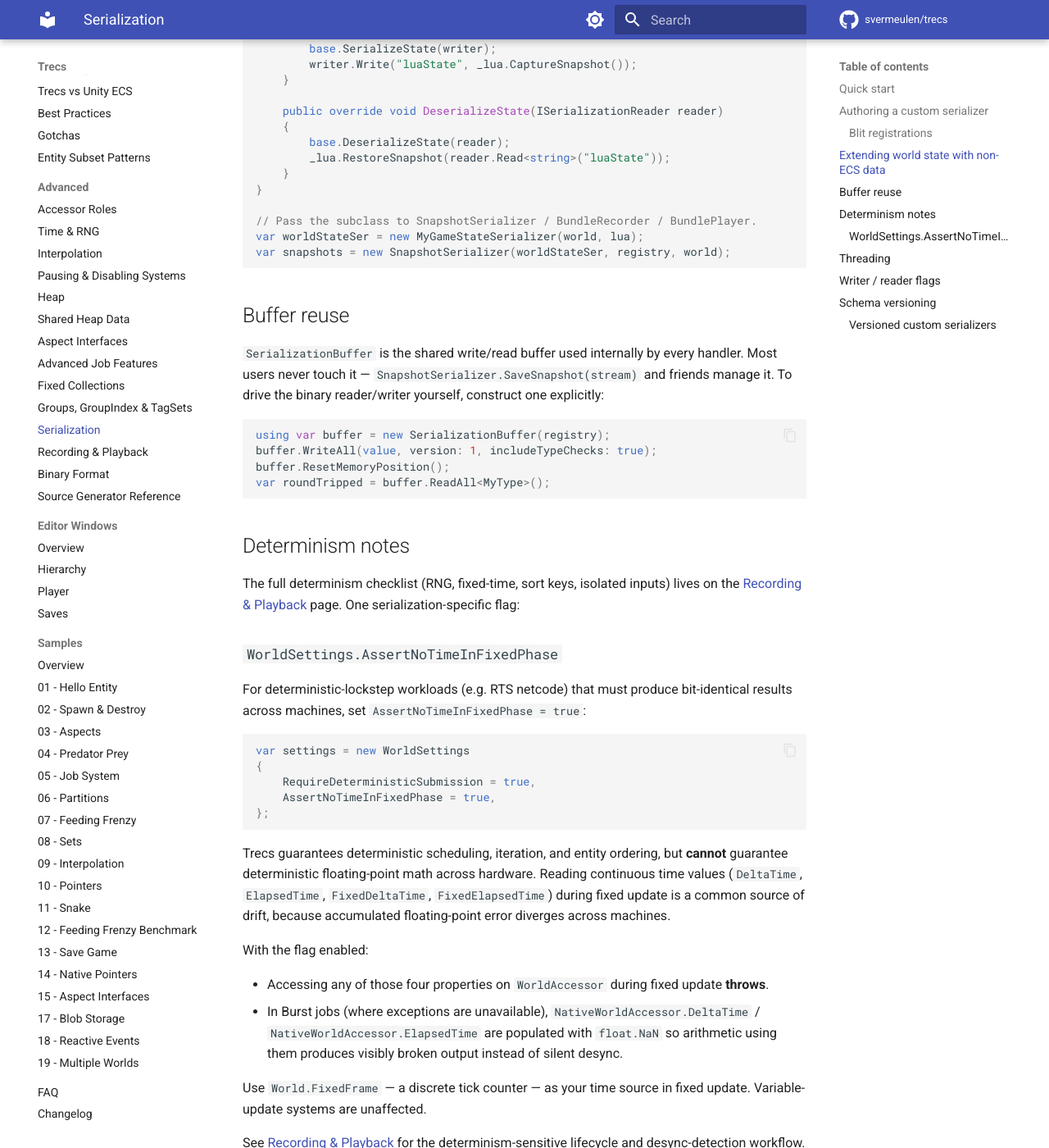
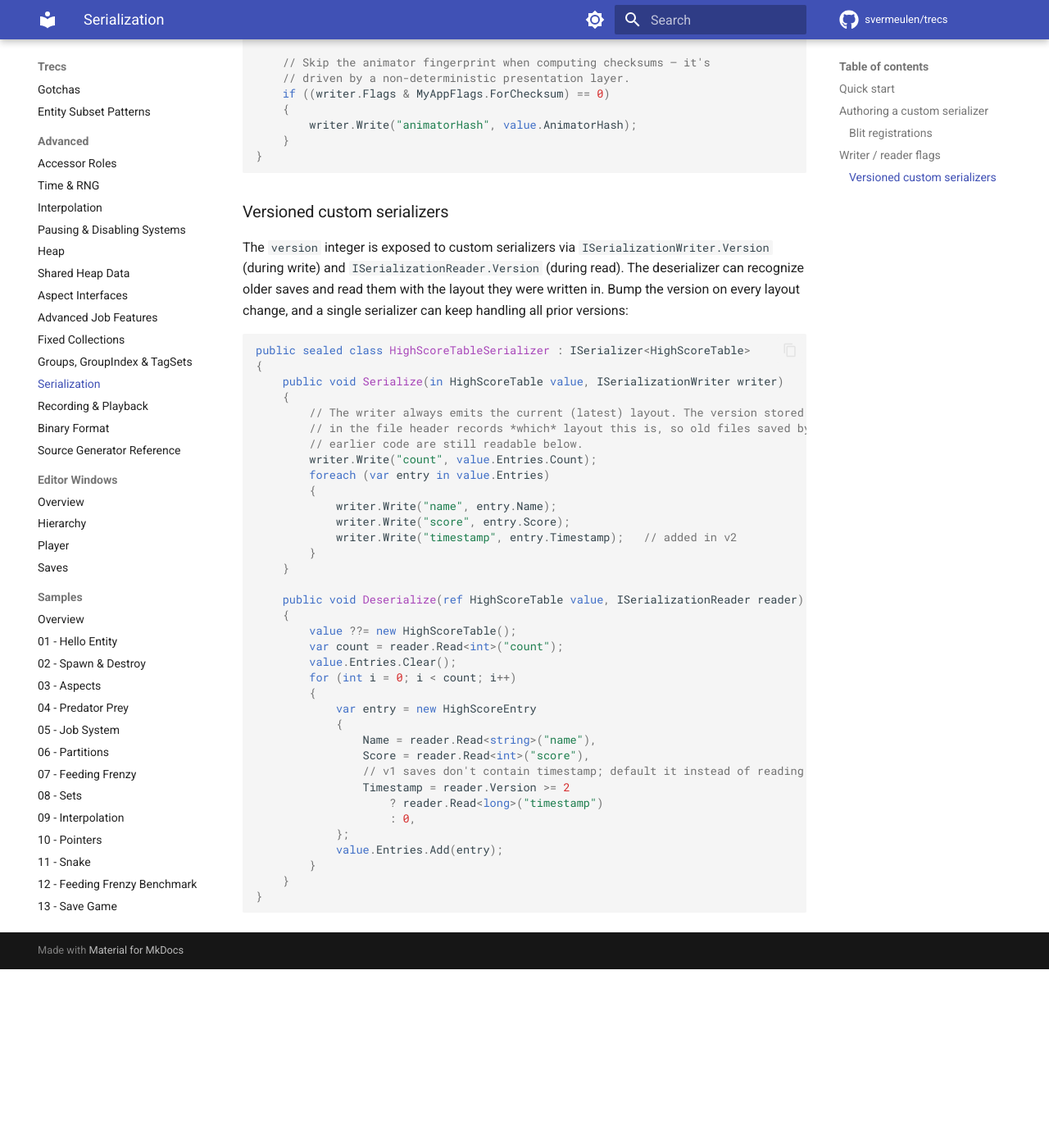
Before and after one commit to svermeulen/trecs, an MkDocs documentation site: the page built from docs/advanced/serialization.md, in a window 1280 px wide and 1400 px high, scrolled down 2201 px. Shown: the whole window at 82% size. Built offline with MkDocs 1.6.1 and Material for MkDocs 9.7.7, drawn with Linux system fonts in a browser that asks for light colours; comment, search, counter and statistics services are not loaded; after the commit the page ends 3383 px from its top, so only the background shows below that; some of the changed text lies outside the part shown.

Commit message:
Changed serialization.md.

````diff
--- a/docs/advanced/serialization.md
+++ b/docs/advanced/serialization.md
@@ -23,7 +23,7 @@ For a save-game flow stop here and use `SnapshotSerializer.SaveSnapshot` / `Load
 
 ## Authoring a custom serializer
 
-Components are unmanaged structs and serialize automatically via the built-in blit serializer. You only need a custom `ISerializer<T>` if you are storing custom types on the heap.
+Components are unmanaged structs and serialize automatically via the built-in blit serializer. You only need a custom `ISerializer<T>` if you are storing custom types on the [heap](heap.md).
 
 ```csharp
 public sealed class HighScoreTableSerializer : ISerializer<HighScoreTable>
@@ -59,7 +59,7 @@ registry.RegisterSerializer<HighScoreTableSerializer>();
 ```
 
 !!! note "Field names are discarded"
-    The `name` arguments to `writer.Write` / `reader.Read` are **not** persisted — they exist for debug memory tracking (`GetMemoryReport`) and self-documentation. The binary format is purely positional: reads must occur in the same order as writes. Renaming a field is a no-op on disk; reordering reads or adding/removing one without bumping the format version silently corrupts deserialization.
+    The `name` arguments to `writer.Write` / `reader.Read` are **not** persisted — they exist for debug memory tracking and to help debug desyncs. The binary format is purely positional: reads must occur in the same order as writes.
 
 ### Blit registrations
 
@@ -70,82 +70,6 @@ registry.RegisterBlit<MyStruct>();              // serialize only
 registry.RegisterBlit<MyStruct>(includeDelta: true);  // also enable delta encoding
 registry.RegisterEnum<MyEnum>();                // for enum types
 ```
-
-Delta-capable types must implement `IEquatable<T>`.
-
-## Extending world state with non-ECS data
-
-For state outside the ECS world (scripting VMs, external caches), subclass `WorldStateSerializer` to write/read additional chunks:
-
-```csharp
-public sealed class MyGameStateSerializer : WorldStateSerializer
-{
-    readonly LuaInterpreter _lua;
-
-    public MyGameStateSerializer(World world, LuaInterpreter lua) : base(world)
-    {
-        _lua = lua;
-    }
-
-    public override void SerializeState(ISerializationWriter writer)
-    {
-        base.SerializeState(writer);
-        writer.Write("luaState", _lua.CaptureSnapshot());
-    }
-
-    public override void DeserializeState(ISerializationReader reader)
-    {
-        base.DeserializeState(reader);
-        _lua.RestoreSnapshot(reader.Read<string>("luaState"));
-    }
-}
-
-// Pass the subclass to SnapshotSerializer / BundleRecorder / BundlePlayer.
-var worldStateSer = new MyGameStateSerializer(world, lua);
-var snapshots = new SnapshotSerializer(worldStateSer, registry, world);
-```
-
-## Buffer reuse
-
-`SerializationBuffer` is the shared write/read buffer used internally by every handler. Most users never touch it — `SnapshotSerializer.SaveSnapshot(stream)` and friends manage it. To drive the binary reader/writer yourself, construct one explicitly:
-
-```csharp
-using var buffer = new SerializationBuffer(registry);
-buffer.WriteAll(value, version: 1, includeTypeChecks: true);
-buffer.ResetMemoryPosition();
-var roundTripped = buffer.ReadAll<MyType>();
-```
-
-## Determinism notes
-
-The full determinism checklist (RNG, fixed-time, sort keys, isolated inputs) lives on the [Recording & Playback](recording-and-playback.md#determinism-requirements) page. One serialization-specific flag:
-
-### `WorldSettings.AssertNoTimeInFixedPhase`
-
-For deterministic-lockstep workloads (e.g. RTS netcode) that must produce bit-identical results across machines, set `AssertNoTimeInFixedPhase = true`:
-
-```csharp
-var settings = new WorldSettings
-{
-    RequireDeterministicSubmission = true,
-    AssertNoTimeInFixedPhase = true,
-};
-```
-
-Trecs guarantees deterministic scheduling, iteration, and entity ordering, but **cannot** guarantee deterministic floating-point math across hardware. Reading continuous time values (`DeltaTime`, `ElapsedTime`, `FixedDeltaTime`, `FixedElapsedTime`) during fixed update is a common source of drift, because accumulated floating-point error diverges across machines.
-
-With the flag enabled:
-
-- Accessing any of those four properties on `WorldAccessor` during fixed update **throws**.
-- In Burst jobs (where exceptions are unavailable), `NativeWorldAccessor.DeltaTime` / `NativeWorldAccessor.ElapsedTime` are populated with `float.NaN` so arithmetic using them produces visibly broken output instead of silent desync.
-
-Use `World.FixedFrame` — a discrete tick counter — as your time source in fixed update. Variable-update systems are unaffected.
-
-See [Recording & Playback](recording-and-playback.md) for the determinism-sensitive lifecycle and desync-detection workflow.
-
-## Threading
-
-All `SnapshotSerializer`, `BundleRecorder`, `BundlePlayer`, and `RecordingBundleSerializer` methods are **main-thread only**. The blit fast-path uses a shared static byte buffer, and every read/write path asserts `UnityThreadHelper.IsMainThread`. Never call save/load from a background thread.
 
 ## Writer / reader flags
 
@@ -172,17 +96,6 @@ public void Serialize(in Npc value, ISerializationWriter writer)
     }
 }
 ```
-
-`BundleRecorder` stores the flags on `BundleHeader.ChecksumFlags` and `BundlePlayer` passes them back during checksum verification, so recording and playback always agree on what was included.
-
-## Schema versioning
-
-The binary layout is **version-sensitive** and not forward-compatible. Adding, removing, or reordering fields on a blittable component changes the byte layout, invalidating every previously saved snapshot or bundle.
-
-The `version` integer you pass to `SaveSnapshot(version, …)` / `BundleRecorderSettings.Version` is stored in the file header and exposed on `SnapshotMetadata.Version` / `BundleHeader.Version`. Trecs doesn't interpret it — bumping `version` on a breaking change is your convention. Use `SnapshotSerializer.PeekMetadata(path)` to inspect the version before a full `LoadSnapshot`, and surface a user-facing error for incompatible saves.
-
-!!! note "Two different 'versions'"
-    Don't confuse the user `version` above with Trecs's internal `FormatVersion` byte written at the start of every payload by `SerializationHeaderUtil`. The format version describes the header layout itself; Trecs bumps it only when changing the framing, and users never set it. Your `version` parameter is the schema version of your game's serialized data — bump it whenever *your* serializers change shape.
 
 ### Versioned custom serializers
 
@@ -226,9 +139,3 @@ public sealed class HighScoreTableSerializer : ISerializer<HighScoreTable>
     }
 }
 ```
-
-The example only adds a field, but `Version` also handles removals and reorderings — branch the deserializer on `reader.Version` and read the appropriate layout for each historical version. You have to keep the read-side code for every old version you still want to support, and bump `version` every time the layout changes.
-
-For long-term save compatibility across deeper schema changes (renamed types, restructured aggregates, splitting one component into two), wrap the Trecs snapshot inside your own versioned format and migrate before calling `LoadSnapshot`.
-
-For the exact on-disk layout (header fields, stream guards, endianness, integrity caveats), see the [Binary Format Reference](binary-format.md).
````
